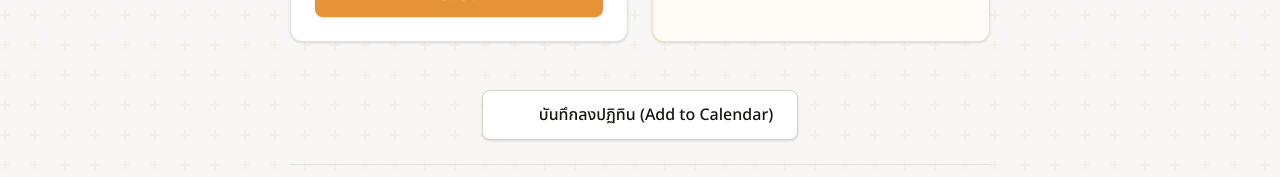
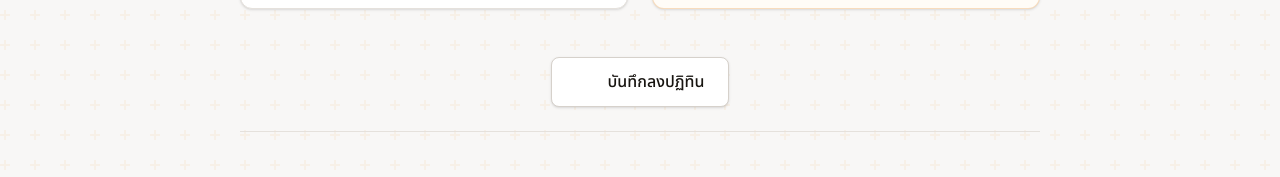
Before and after one commit to eyemblack/ordination-ceremony, a Next.js app: page / in a window 1280 px wide. Shown: the part 2210-2387 px from the top of the page. Built offline with nearby package versions, Linux system fonts and the light colour scheme.

Commit message:
style: Increase main content maximum width on home page.

```diff
--- a/src/app/page.tsx
+++ b/src/app/page.tsx
@@ -11,7 +11,7 @@ export default function Home() {
       <main className="layout-container flex flex-col items-center w-full grow">
         <Hero />
 
-        <div className="flex flex-col w-full max-w-[700px] px-4 md:px-0 pb-4">
+        <div className="flex flex-col w-full max-w-[800px] px-4 md:px-0 pb-4">
           <Quote />
           <Schedule />
           <Location />
--- a/src/components/Footer.tsx
+++ b/src/components/Footer.tsx
@@ -12,7 +12,7 @@ export const Footer = () => {
         className="flex items-center gap-2 px-6 py-3 rounded-lg border border-[#d6d1cb] bg-white hover:bg-gray-50 text-[#181511] font-medium transition-colors w-full md:w-auto justify-center shadow-sm"
       >
         <span className="material-symbols-outlined text-gray-600">event_available</span>
-        <span className="font-thai">บันทึกลงปฏิทิน (Add to Calendar)</span>
+        <span className="font-thai">บันทึกลงปฏิทิน</span>
       </button>
 
       <div className="text-center pt-8 border-t border-[#e5e1dc] w-full">
```
